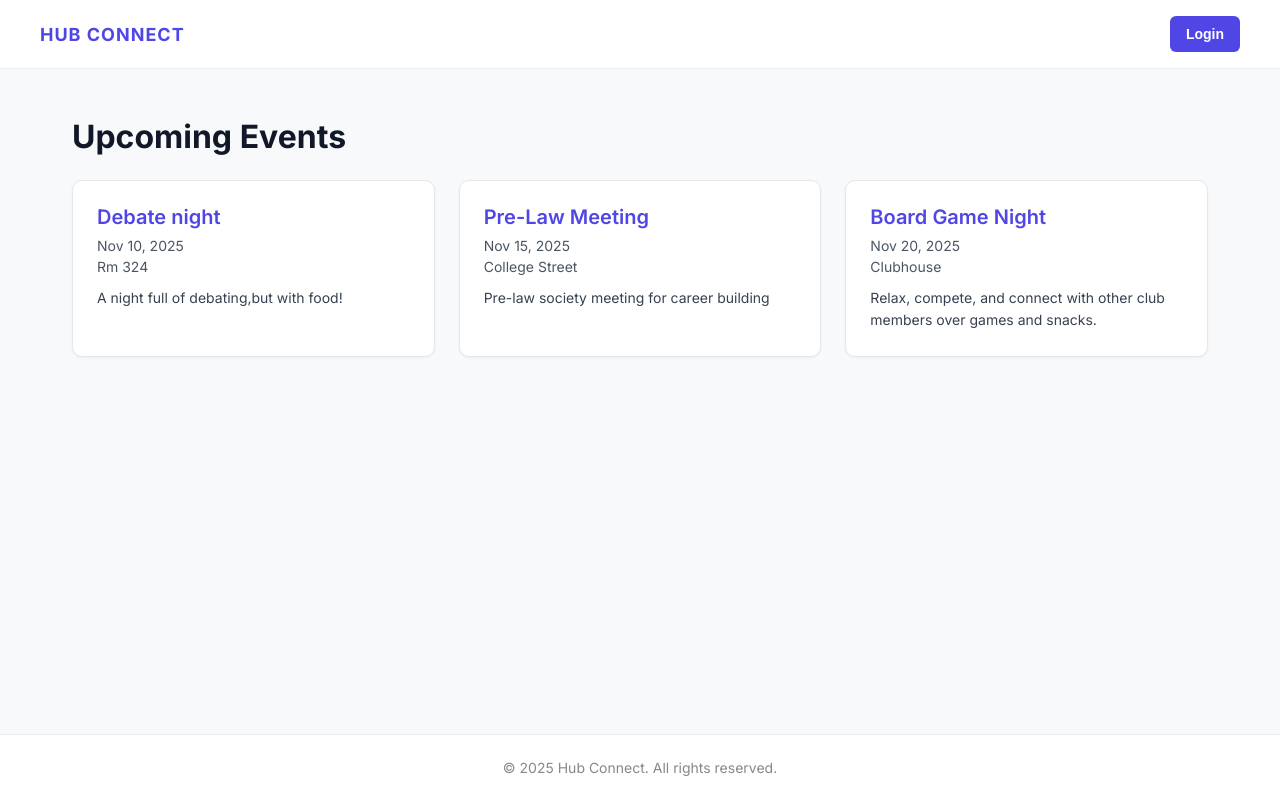
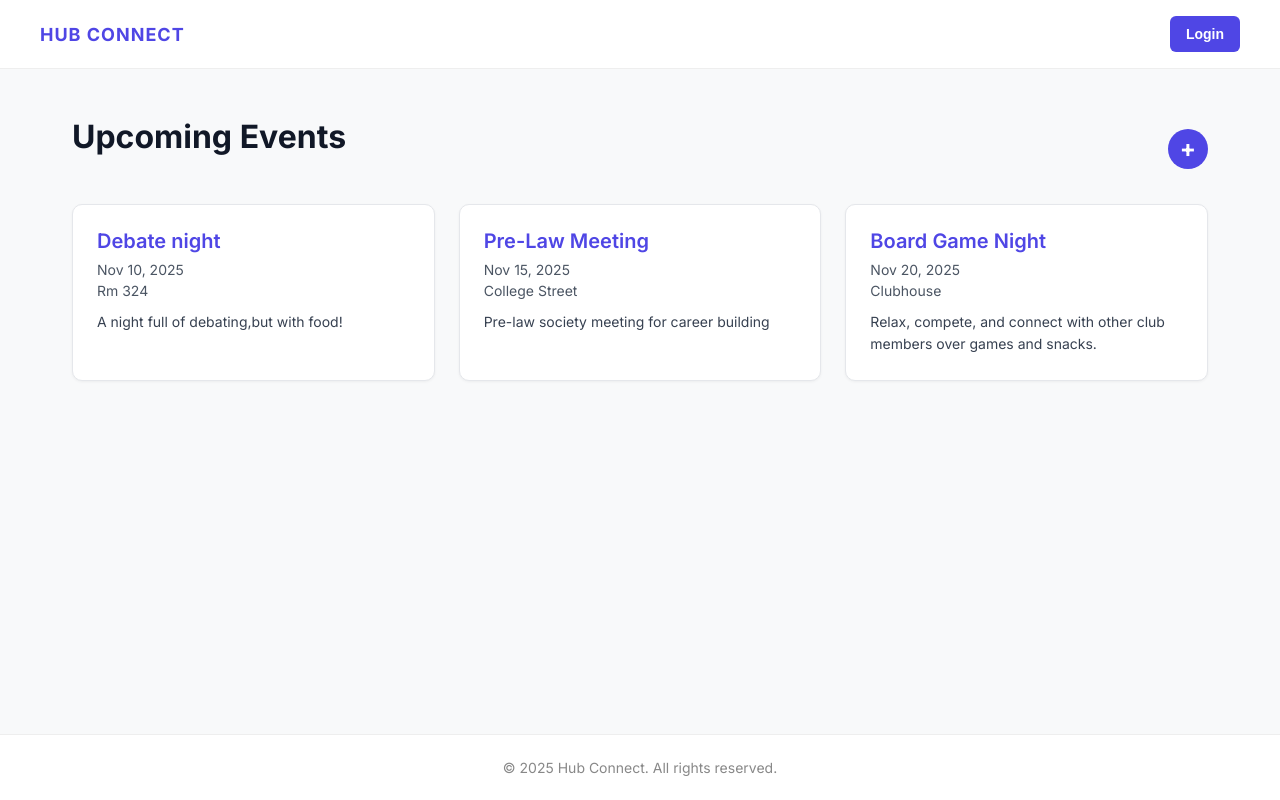
Before and after one commit to banjworst/HUBCONNECT, a website: page events.html in a window 1280 px wide. Drawn offline with Linux system fonts and the light colour scheme.

Commit message:
Updated events.html for the event creation button

```diff
--- a/events.html
+++ b/events.html
@@ -43,9 +43,12 @@
         </div>
     </header>
 
-    <main class="container">
+     <main class="container">
         <section class="events-section">
-            <h1>Upcoming Events</h1>
+            <div class="events-header">
+                <h1>Upcoming Events</h1>
+                <a href="create_event.html" class="add-event-btn">+</a>
+            </div>
             <div class="event-list">
                 <div class="event-card">
                     <h2>Debate night</h2>
```
